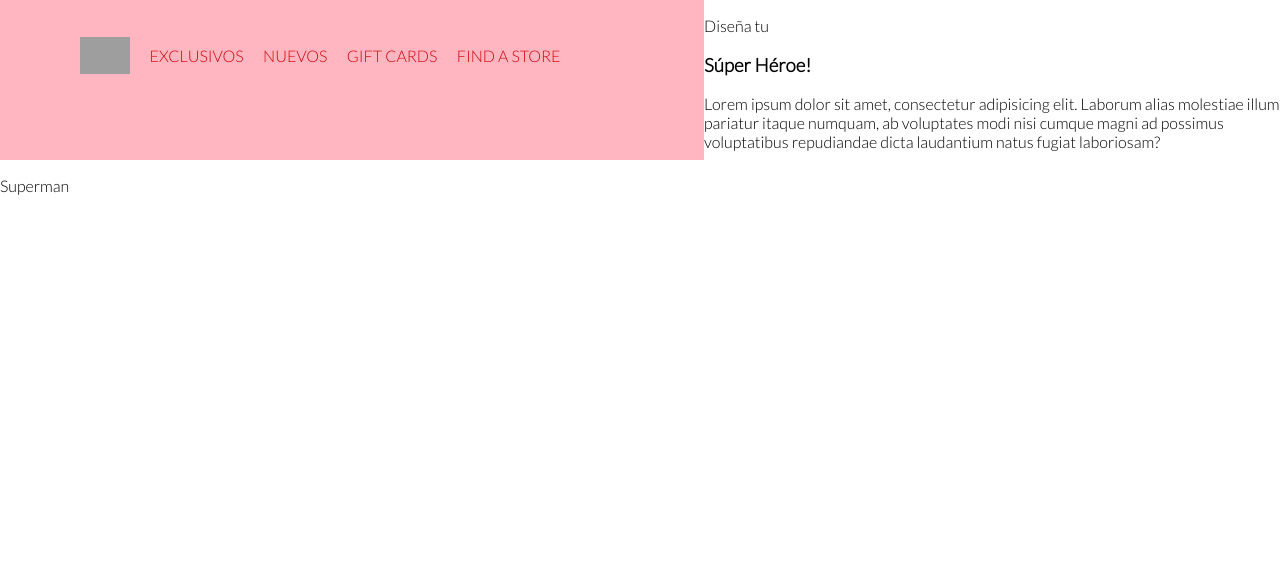
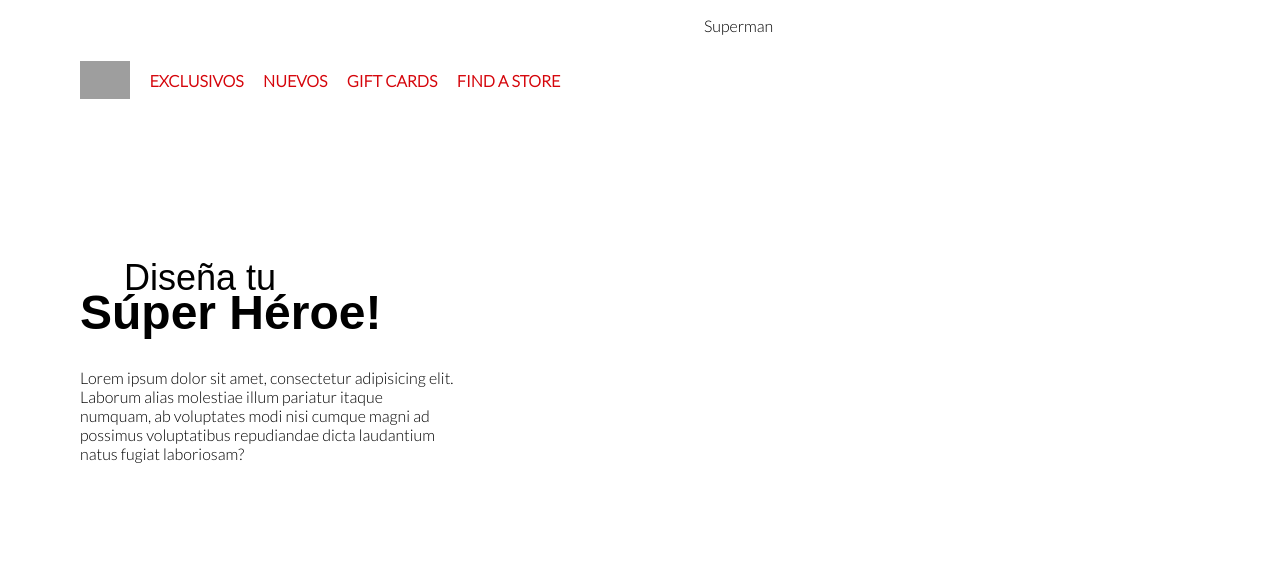
Before and after one commit to paolojoaquinp/lego-superheroes, a plain HTML site: page index.html in a window 1280 px wide. Drawn offline with Linux system fonts and the light colour scheme; grey boxes are pictures that could not be loaded; a web font is replaced by a local one.

Commit message:
Clase 6 contenido principal

```diff
--- a/styles/main.css
+++ b/styles/main.css
@@ -4,7 +4,6 @@
          url('../assets/fonts/Lato-Light.woff2') format("woff2"),
          url('../assets/fonts/Lato-Bold.woff2') format("woff2");
     font-weight: 100, 300, 700;
-    font-style: lighter, normal, bold;
 }
 :root {
     --primary-yellow: #ffd602;
@@ -13,6 +12,7 @@
 }
 body {
     font-family: 'Lato', sans-serif;
+    font-weight: 300;
     height: 100vh;
     margin: 0;
     overflow: hidden;
@@ -35,14 +35,14 @@ body {
                          "footer  aside";
 }
 .navbar {
-    background: lightpink;
     grid-area: nav;
+    display: flex;
 }
 .navbar__content {
     display: flex;
     align-items: center;
     width: 100%;
-    padding: 30px 0 0 80px;
+    padding: 0 0 0 80px;
 
     animation: 2s navbar 0.5s ease-in-out;
 }
@@ -66,7 +66,41 @@ body {
 }
 .navbar__content ul li a {
     color: var(--primary-red);
+    font-weight: 700;
     text-decoration: none;
+}
+.main-content {
+    display: flex;
+    grid-area: section;
+    flex-direction: column;
+    justify-content: center;
+    padding-left: 80px;
+    animation: 2s main-content 0.5s ease-in-out;
+}
+.main-content p:first-child {
+    font-size: 36px;
+    font-weight: 300;
+    margin: 0 0 -14px 44px;
+    font-family: sans-serif;
+}
+.main-content h1 {
+    font-size: 48px;
+    font-weight: 700;
+    margin: 0 0 28px 0;
+    font-family: sans-serif;
+}
+.main-content p:last-child {
+    font-weight: 100;
+    margin: 0;
+    width: 60%;
+}
+@keyframes main-content {
+    0% {
+        transform: translateY(-600px);
+    }
+    100% {
+        transform: translateY(0px);
+    }
 }
 .loader {
     background: pink;
```
